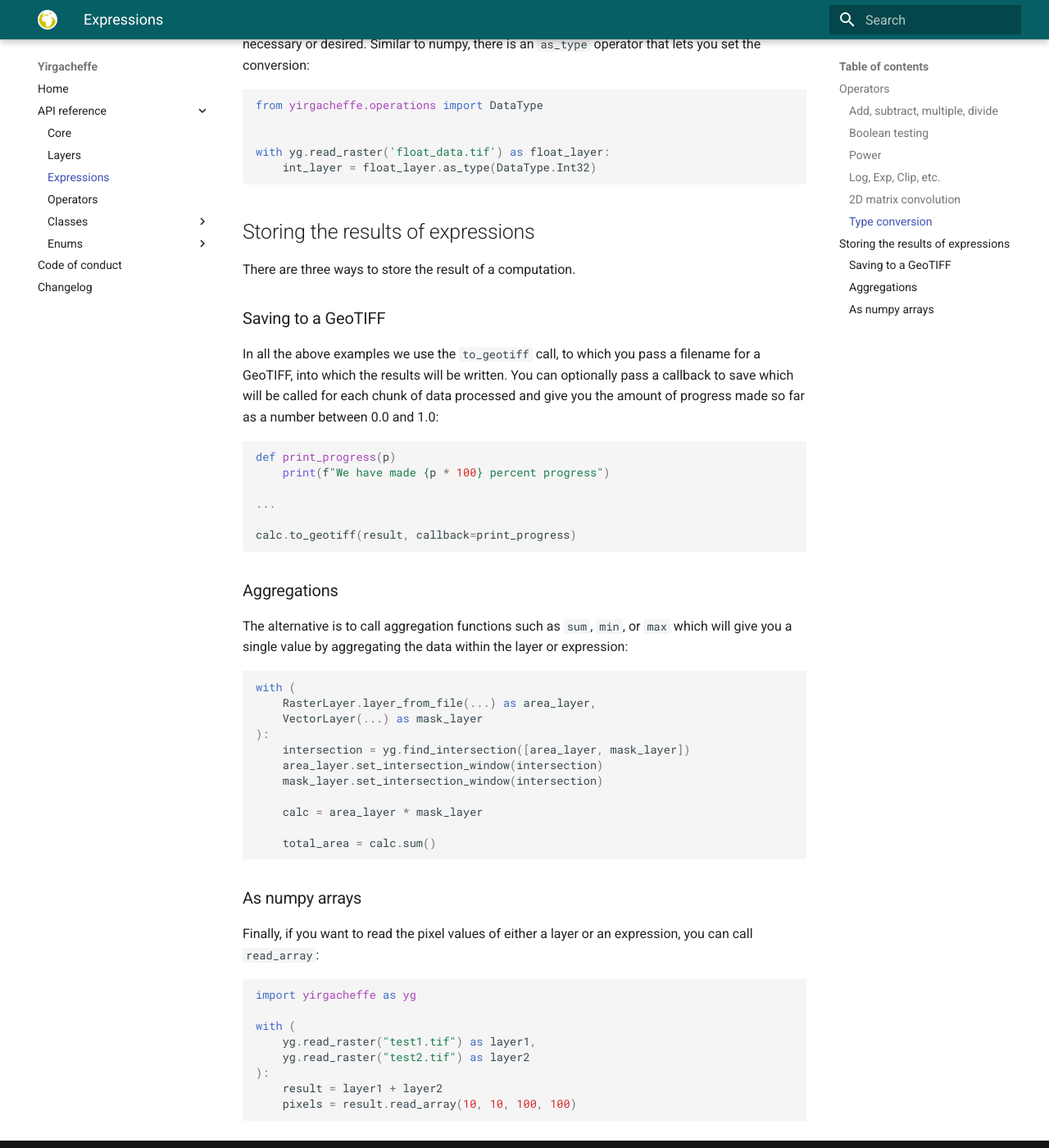
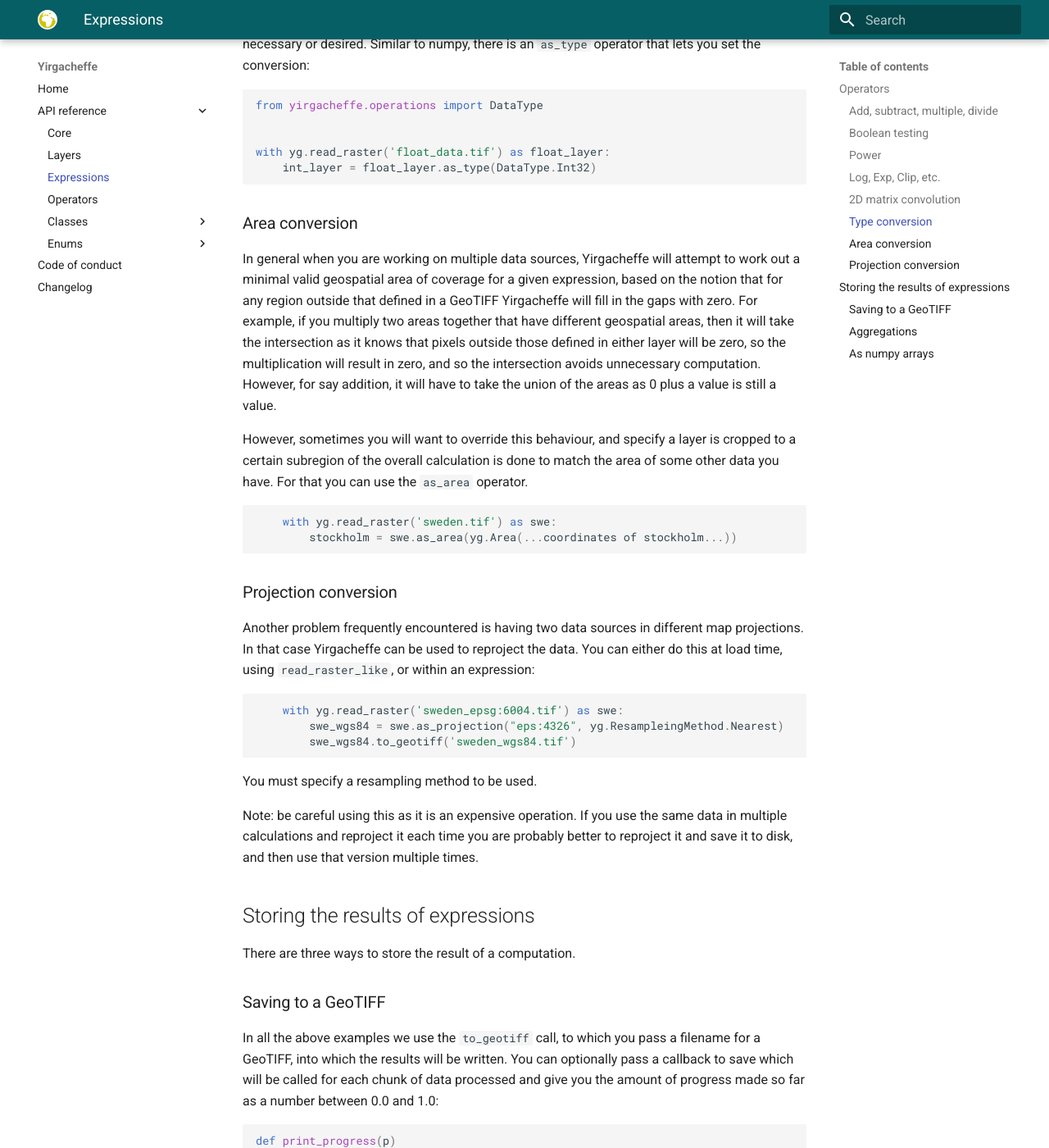
Before and after one commit to quantifyearth/yirgacheffe, an MkDocs documentation site: the page built from docs/api/expressions.md, in a window 1280 px wide and 1400 px high, scrolled down 2846 px. Shown: the whole window at 82% size. Built offline with MkDocs 1.6.1 and Material for MkDocs 9.7.7, drawn with Linux system fonts in a browser that asks for light colours; the version menu is left out.

Commit message:
Small docs tweaks

````diff
--- a/docs/api/expressions.md
+++ b/docs/api/expressions.md
@@ -123,6 +123,31 @@
     int_layer = float_layer.as_type(DataType.Int32)
 ```
 
+### Area conversion
+
+In general when you are working on multiple data sources, Yirgacheffe will attempt to work out a minimal valid geospatial area of coverage for a given expression, based on the notion that for any region outside that defined in a GeoTIFF Yirgacheffe will fill in the gaps with zero. For example, if you multiply two areas together that have different geospatial areas, then it will take the intersection as it knows that pixels outside those defined in either layer will be zero, so the multiplication will result in zero, and so the intersection avoids unnecessary computation. However, for say addition, it will have to take the union of the areas as 0 plus a value is still a value.
+
+However, sometimes you will want to override this behaviour, and specify a layer is cropped to a certain subregion of the overall calculation is done to match the area of some other data you have. For that you can use the `as_area` operator.
+
+```python
+    with yg.read_raster('sweden.tif') as swe:
+        stockholm = swe.as_area(yg.Area(...coordinates of stockholm...))
+```
+
+### Projection conversion
+
+Another problem frequently encountered is having two data sources in different map projections. In that case Yirgacheffe can be used to reproject the data. You can either do this at load time, using `read_raster_like`, or within an expression:
+
+```python
+    with yg.read_raster('sweden_epsg:6004.tif') as swe:
+        swe_wgs84 = swe.as_projection("eps:4326", yg.ResampleingMethod.Nearest)
+        swe_wgs84.to_geotiff('sweden_wgs84.tif')
+```
+
+You must specify a resampling method to be used.
+
+Note: be careful using this as it is an expensive operation. If you use the same data in multiple calculations and reproject it each time you are probably better to reproject it and save it to disk, and then use that version multiple times.
+
 ## Storing the results of expressions
 
 There are three ways to store the result of a computation.
````
Also changed, not shown: README.md (+1 -1 lines), docs/api/operators.md (+3 -0 lines), docs/index.md (+1 -1 lines).
